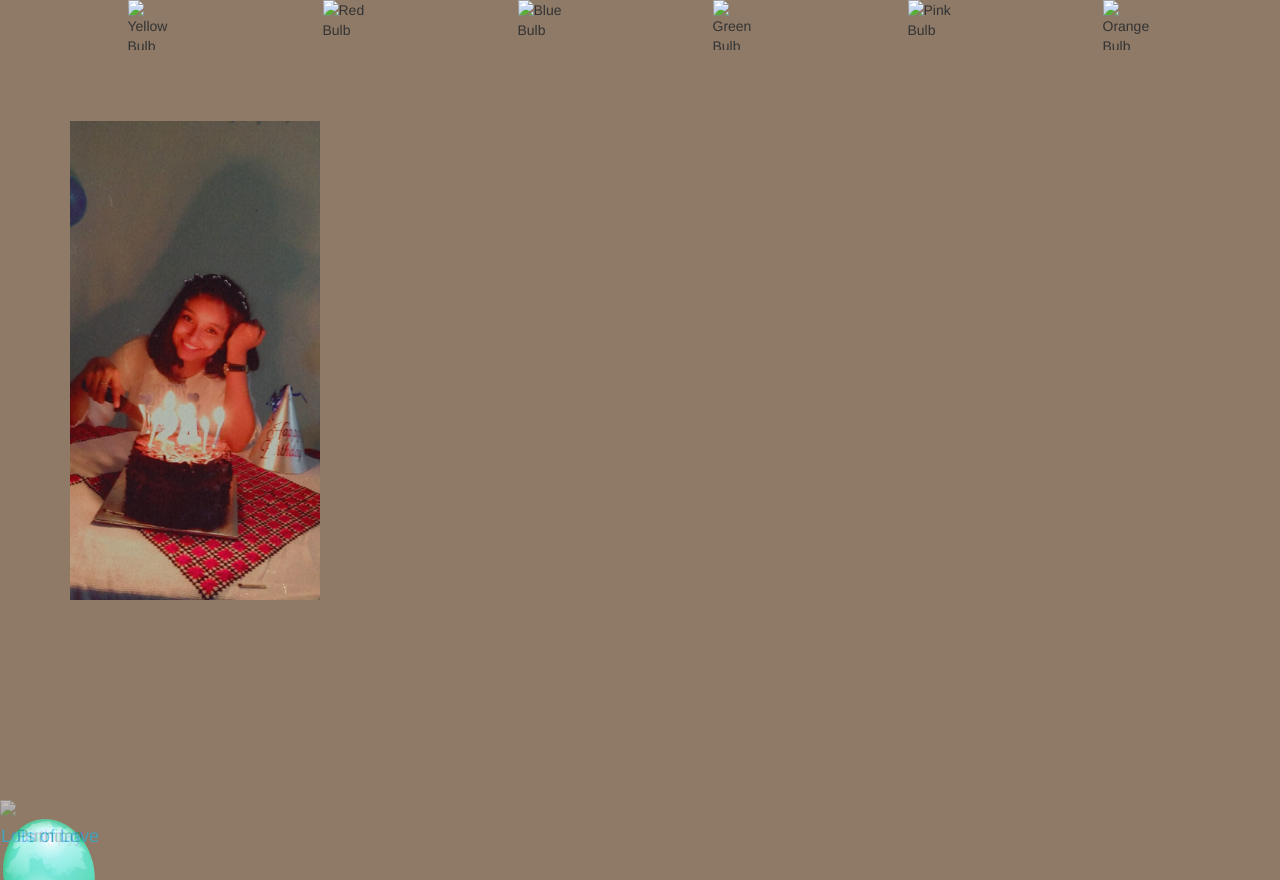
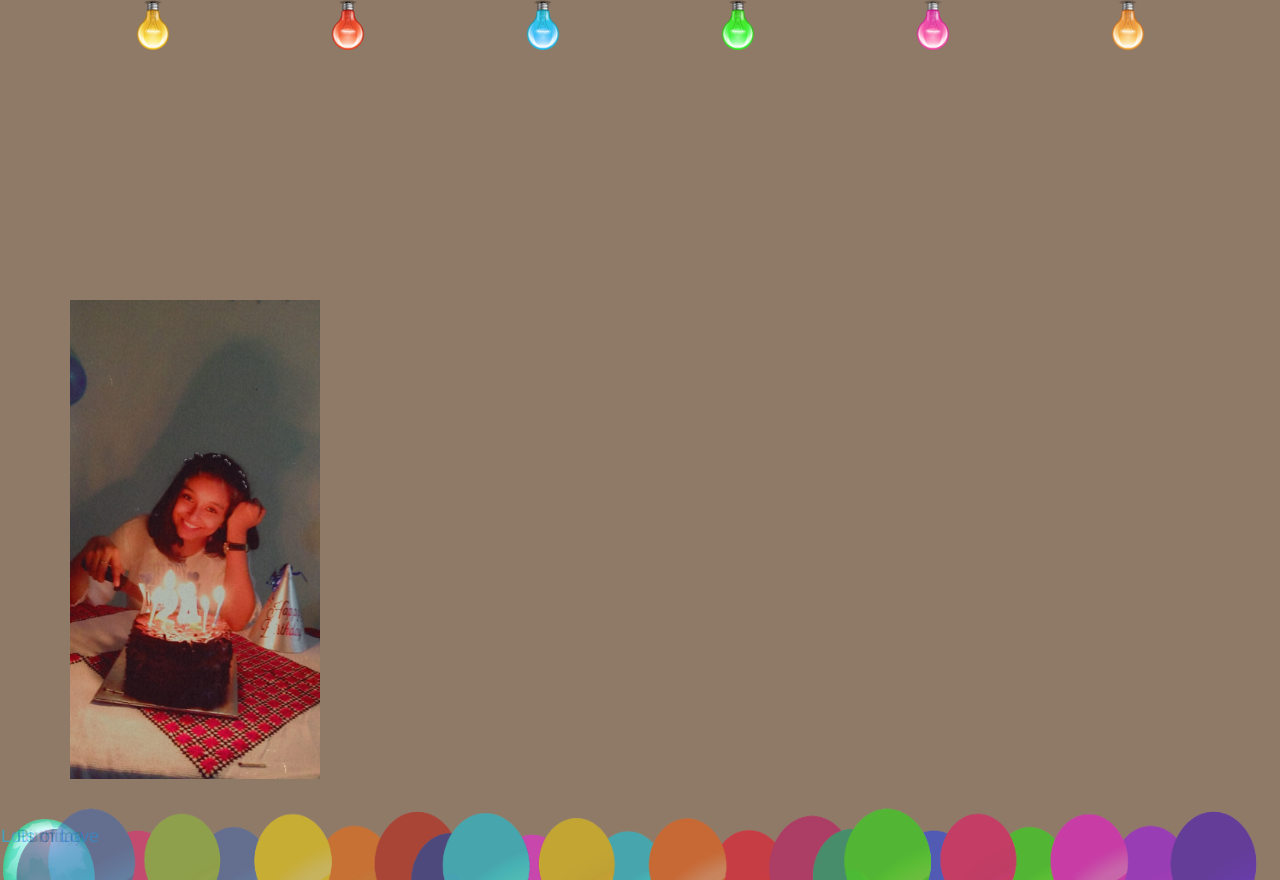
Before and after one commit to mayankdixit143/Bday, a website: page index.html in a window 1280 px wide. Both pictures are taken after a click on the button "TURN ON LIGHTS". Before the commit the page ends 800 px from the top, so only its background shows below. Drawn offline with nearby package versions, Linux system fonts and the light colour scheme.

Commit message:
Update index.html

```diff
--- a/index.html
+++ b/index.html
@@ -67,33 +67,33 @@
 			<h4 style="color:#11bcf5;">Lots of Love</h4>
 		</div>
 
-		<img src="Images/Balloon-Border.png" width="100%" class="balloon-border">
+		<img src="Balloon-Border.png" width="100%" class="balloon-border">
 
 		<div class="container">
 			<div class="row">
 				<div class="col-md-2 col-xs-2 bulb-holder">
-					<img class="bulb" src="Images/bulb_yellow.png" alt="Yellow Bulb">
+					<img class="bulb" src="bulb_yellow.png" alt="Yellow Bulb">
 				</div>
 				<div class="col-md-2 col-xs-2 bulb-holder">
-					<img class="bulb" src="Images/bulb_red.png" alt="Red Bulb">
+					<img class="bulb" src="bulb_red.png" alt="Red Bulb">
 				</div>
 				<div class="col-md-2 col-xs-2 bulb-holder">
-					<img class="bulb" src="Images/bulb_blue.png" alt="Blue Bulb">
+					<img class="bulb" src="bulb_blue.png" alt="Blue Bulb">
 				</div>
 				<div class="col-md-2 col-xs-2 bulb-holder">
-					<img class="bulb" src="Images/bulb_green.png" alt="Green Bulb">
+					<img class="bulb" src="bulb_green.png" alt="Green Bulb">
 				</div>
 				<div class="col-md-2 col-xs-2 bulb-holder">
-					<img class="bulb" src="Images/bulb_pink.png" alt="Pink Bulb">
+					<img class="bulb" src="bulb_pink.png" alt="Pink Bulb">
 				</div>
 				<div class="col-md-2 col-xs-2 bulb-holder">
-					<img class="bulb" src="Images/bulb_orange.png" alt="Orange Bulb">
+					<img class="bulb" src="bulb_orange.png" alt="Orange Bulb">
 				</div>
 			</div>
 			<div class="row">
 				<div class="col-md-12 text-center">
-					<img src="Images/HBD Banner.webp" class="bannar" alt="Happy Birthday Banner">
-					<img src="Images/HBD 2 Banner.webp" class="bannar" alt="Happy Birthday Banner 2">
+					<img src="HBD Banner.webp" class="bannar" alt="Happy Birthday Banner">
+					<img src="HBD 2 Banner.webp" class="bannar" alt="Happy Birthday Banner 2">
 				</div>
 			</div>
 			<div class="row">
```
